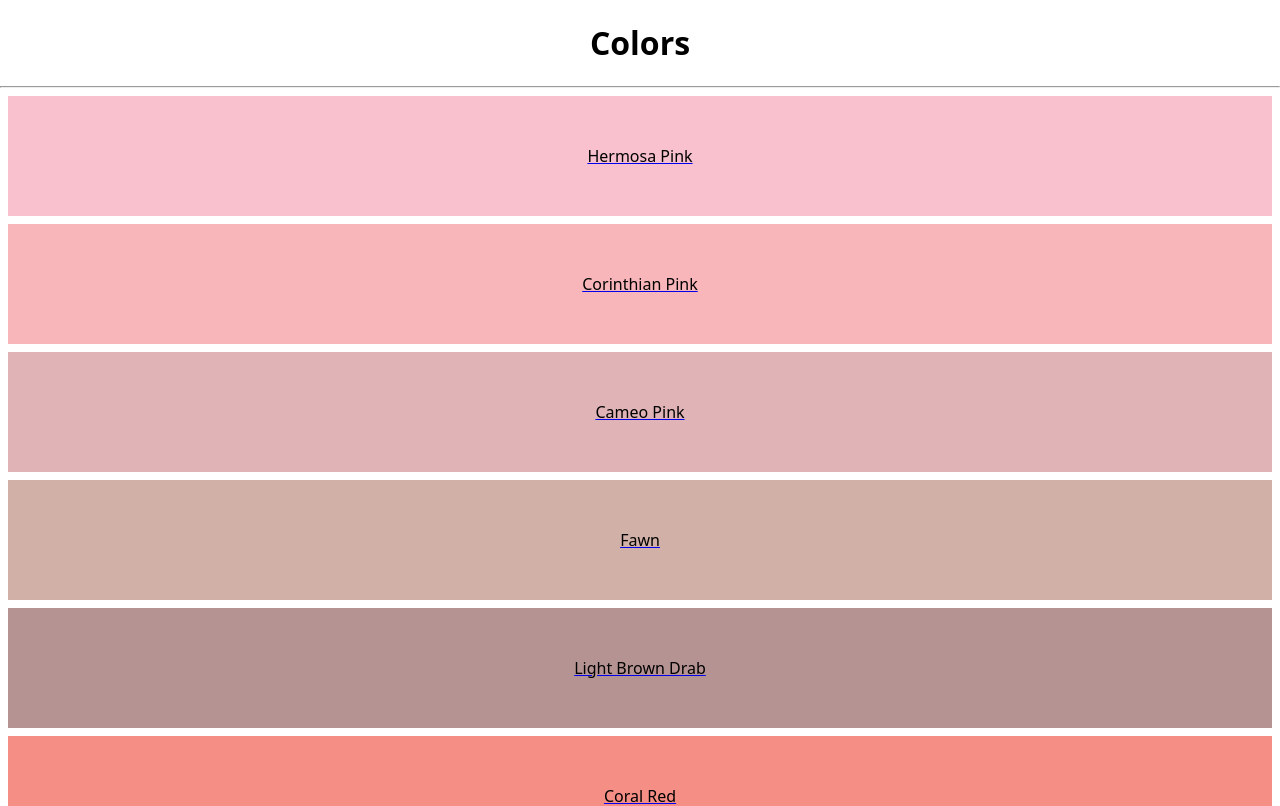
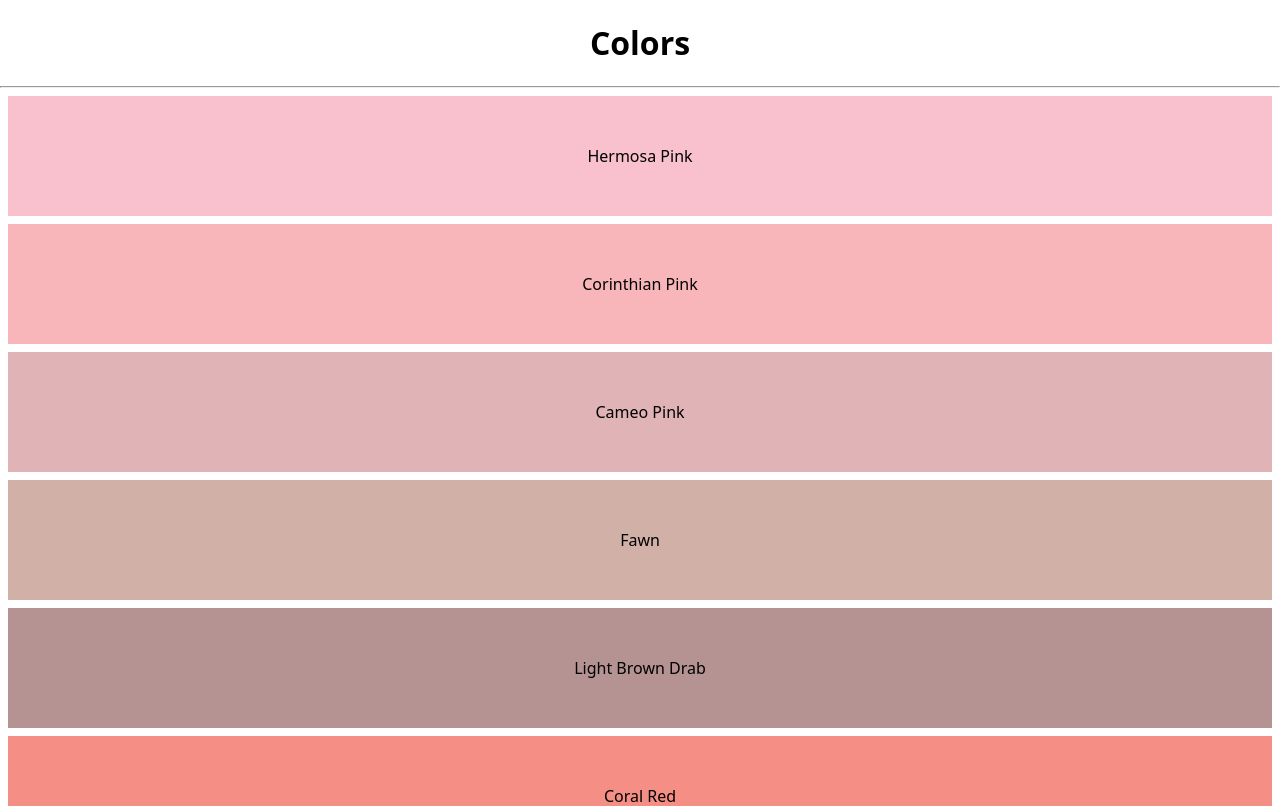
Before and after one commit to pung-one/wada-sanzo-colors, a Next.js app: page / in a window 1280 px wide. Shown: the top 806 px of the page. Built offline with nearby package versions, Linux system fonts and the light colour scheme.

Commit message:
fix link to nowhere

```diff
--- a/components/ColorsList/index.js
+++ b/components/ColorsList/index.js
@@ -16,7 +16,7 @@ export default function ColorsList({ colors }) {
       <hr />
       {colors.map(({ slug, hex, name }) => {
         return (
-          <Link key={hex} href={`/colors/${slug}`}>
+          <Link key={hex}>
             <ColorBox hex={hex}>{name}</ColorBox>
           </Link>
         );
```
